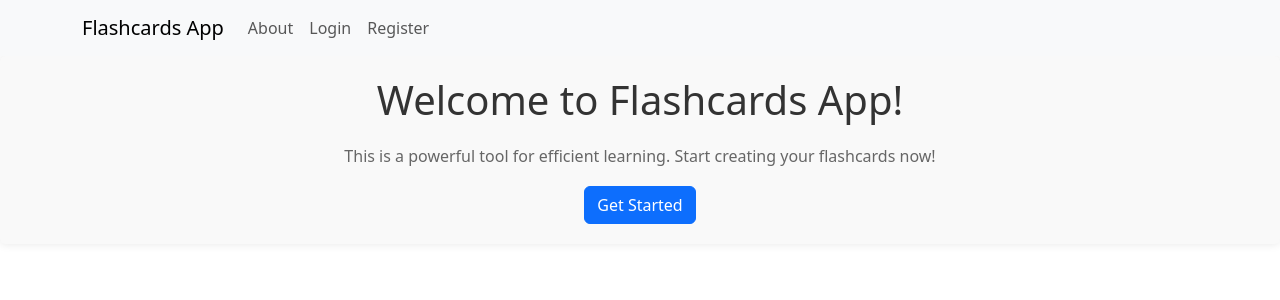
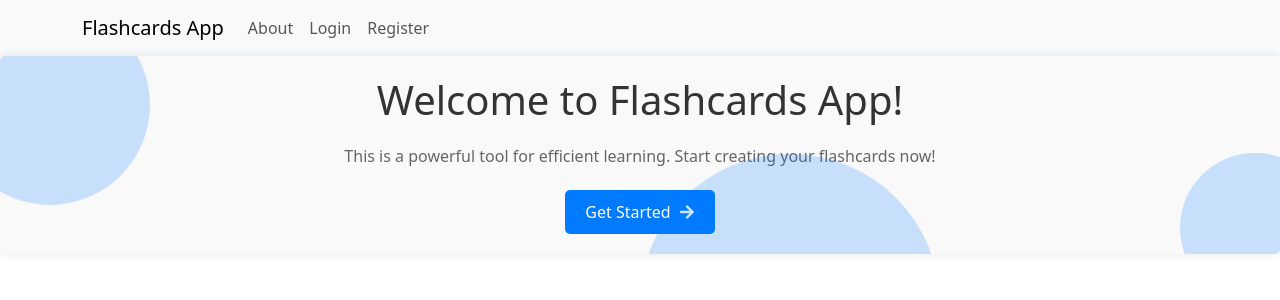
Before and after one commit to BetterFlashcards/BF-Frontend, a React (Vite) app: page / in a window 1280 px wide. Shown: the top 300 px of the page. Built offline with nearby package versions, Linux system fonts and the light colour scheme.

Commit message:
Update visual

```diff
--- a/package.json
+++ b/package.json
@@ -16,6 +16,7 @@
     "react": "^18.2.0",
     "react-bootstrap": "^2.10.2",
     "react-dom": "^18.2.0",
+    "react-icons": "^5.2.1",
     "react-router-dom": "^6.23.0",
     "sonner": "^1.4.41",
     "uuid": "^9.0.1"
--- a/src/pages/AboutPage.tsx
+++ b/src/pages/AboutPage.tsx
@@ -1,12 +1,15 @@
+import React from "react";
+import { FaBookOpen, FaLayerGroup, FaMapSigns } from "react-icons/fa";
+
 function AboutPage() {
   return (
     <div className="about-page">
       <h2>About Flashcards App</h2>
       <p>The Flashcards App is a powerful tool for efficient learning. Here are some of its main features:</p>
       <ul>
-              <li><strong>Interactive Flashcards:</strong> Learn and review topics using interactive flashcards.</li>
-              <li><strong>Custom Decks:</strong> Create your own decks of flashcards on any topic.</li>
-              <li><strong>Easy Navigation:</strong> Navigate through the app with a user-friendly interface.</li>
+        <li><FaBookOpen className="icon" /><strong> Interactive Flashcards:</strong> Learn and review topics using interactive flashcards.</li>
+        <li><FaLayerGroup className="icon" /><strong> Custom Decks:</strong> Create your own decks of flashcards on any topic.</li>
+        <li><FaMapSigns className="icon" /><strong> Easy Navigation:</strong> Navigate through the app with a user-friendly interface.</li>
       </ul>
       <p>Start learning with Flashcards App today and take your knowledge to the next level!</p>
     </div>
--- a/src/pages/Home.tsx
+++ b/src/pages/Home.tsx
@@ -1,12 +1,22 @@
 import React from "react";
 import { Link } from "react-router-dom";
+import { FaArrowRight } from 'react-icons/fa';
 
 const Home: React.FC = () => {
   return (
     <div className="home-page">
       <h1>Welcome to Flashcards App!</h1>
       <p>This is a powerful tool for efficient learning. Start creating your flashcards now!</p>
-      <Link to="/decks" className="btn btn-primary">Get Started</Link>
+      <div className="btn-container">
+        <Link to="/decks" className="btn btn-primary">
+          Get Started <FaArrowRight className="icon" />
+        </Link>
+      </div>
+      <div className="animations">
+        <div className="circle one"></div>
+        <div className="circle two"></div>
+        <div className="circle three"></div>
+      </div>
     </div>
   );
 };
--- a/src/styles/pages/_about-page.scss
+++ b/src/styles/pages/_about-page.scss
@@ -3,22 +3,60 @@
     background-color: #f9f9f9;
     border-radius: 5px;
     box-shadow: 0 0 10px rgba(0, 0, 0, 0.1);
+    text-align: center;
+    animation: fadeIn 1s ease-in-out;
+
+    h2 {
+      color: #333;
+      margin-bottom: 20px;
+      font-size: 2.5rem;
+      animation: slideInDown 1s ease-in-out;
     }
 
-.about-page h2 {
-    color: #333;
+    p {
+      color: #666;
+      line-height: 1.6;
       margin-bottom: 20px;
+      animation: slideInUp 1s ease-in-out;
     }
 
-.about-page p {
-    color: #666;
-    line-height: 1.6;
+    ul {
+      padding-left: 0;
+      list-style: none;
+      animation: fadeIn 1s ease-in-out;
     }
 
-.about-page ul {
-    padding-left: 20px;
+    ul li {
+      margin-bottom: 10px;
+      display: flex;
+      align-items: center;
+      justify-content: center;
+      font-size: 1.2rem;
+
+      .icon {
+        color: #007bff;
+        margin-right: 10px;
+        font-size: 1.5rem;
       }
 
-.about-page ul li {
-    margin-bottom: 10px;
+      strong {
+        color: #333;
+        margin-right: 5px;
       }
+    }
+  }
+
+  @keyframes fadeIn {
+    from { opacity: 0; }
+    to { opacity: 1; }
+  }
+
+  @keyframes slideInDown {
+    from { transform: translateY(-50px); opacity: 0; }
+    to { transform: translateY(0); opacity: 1; }
+  }
+
+  @keyframes slideInUp {
+    from { transform: translateY(50px); opacity: 0; }
+    to { transform: translateY(0); opacity: 1; }
+  }
--- a/src/styles/pages/_home-page.scss
+++ b/src/styles/pages/_home-page.scss
@@ -4,28 +4,123 @@
     border-radius: 5px;
     box-shadow: 0 0 10px rgba(0, 0, 0, 0.1);
     text-align: center;
+    position: relative;
+    overflow: hidden;
+    animation: fadeIn 1s ease-in-out;
+
+    h1 {
+      color: #333;
+      margin-bottom: 20px;
+      font-size: 2.5rem;
+      animation: slideInDown 1s ease-in-out;
     }
 
-.home-page h1 {
-    color: #333;
+    p {
+      color: #666;
+      line-height: 1.6;
       margin-bottom: 20px;
+      animation: slideInUp 1s ease-in-out;
     }
 
-.home-page p {
-    color: #666;
-    line-height: 1.6;
+    .btn-container {
+      animation: bounceIn 1s ease-in-out;
     }
 
-.home-page button {
+    .btn {
       padding: 10px 20px;
       background-color: #007bff;
       color: #fff;
       border: none;
       border-radius: 5px;
       cursor: pointer;
-    transition: background-color 0.3s ease;
+      transition: background-color 0.3s ease, transform 0.3s ease;
+      display: inline-flex;
+      align-items: center;
+      gap: 8px;
+
+      &:hover {
+        background-color: #0056b3;
+        transform: scale(1.05);
       }
 
-.home-page button:hover {
-    background-color: #0056b3;
+      .icon {
+        transition: transform 0.3s ease;
       }
+
+      &:hover .icon {
+        transform: translateX(5px);
+      }
+    }
+
+    .animations {
+      position: absolute;
+      top: 0;
+      left: 0;
+      width: 100%;
+      height: 100%;
+      pointer-events: none;
+      overflow: hidden;
+
+      .circle {
+        position: absolute;
+        border-radius: 50%;
+        background-color: rgba(0, 123, 255, 0.2);
+        animation: float 6s ease-in-out infinite;
+
+        &.one {
+          width: 200px;
+          height: 200px;
+          top: -50px;
+          left: -50px;
+        }
+
+        &.two {
+          width: 300px;
+          height: 300px;
+          top: 50%;
+          left: 50%;
+          transform: translate(-50%, -50%);
+        }
+
+        &.three {
+          width: 150px;
+          height: 150px;
+          bottom: -50px;
+          right: -50px;
+        }
+      }
+    }
+  }
+
+  @keyframes fadeIn {
+    from { opacity: 0; }
+    to { opacity: 1; }
+  }
+
+  @keyframes slideInDown {
+    from { transform: translateY(-50px); opacity: 0; }
+    to { transform: translateY(0); opacity: 1; }
+  }
+
+  @keyframes slideInUp {
+    from { transform: translateY(50px); opacity: 0; }
+    to { transform: translateY(0); opacity: 1; }
+  }
+
+  @keyframes bounceIn {
+    0%, 20%, 40%, 60%, 80%, 100% {
+      transform: translateY(0);
+    }
+    50% {
+      transform: translateY(-15px);
+    }
+  }
+
+  @keyframes float {
+    0%, 100% {
+      transform: translateY(0);
+    }
+    50% {
+      transform: translateY(-20px);
+    }
+  }
```
Also changed, not shown: 1 other file (tests, documents, lock files or other folders). Lines whose indentation alone changed are shown as unchanged.
